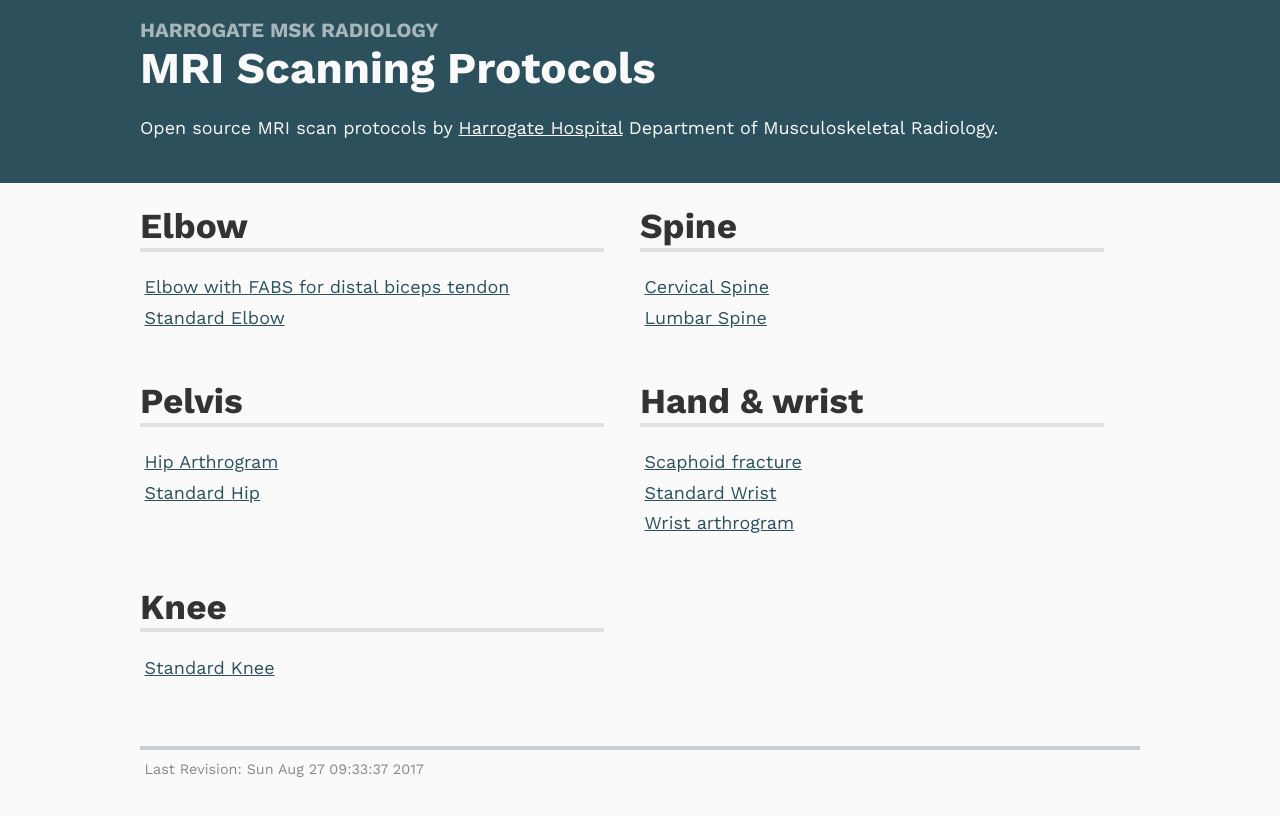
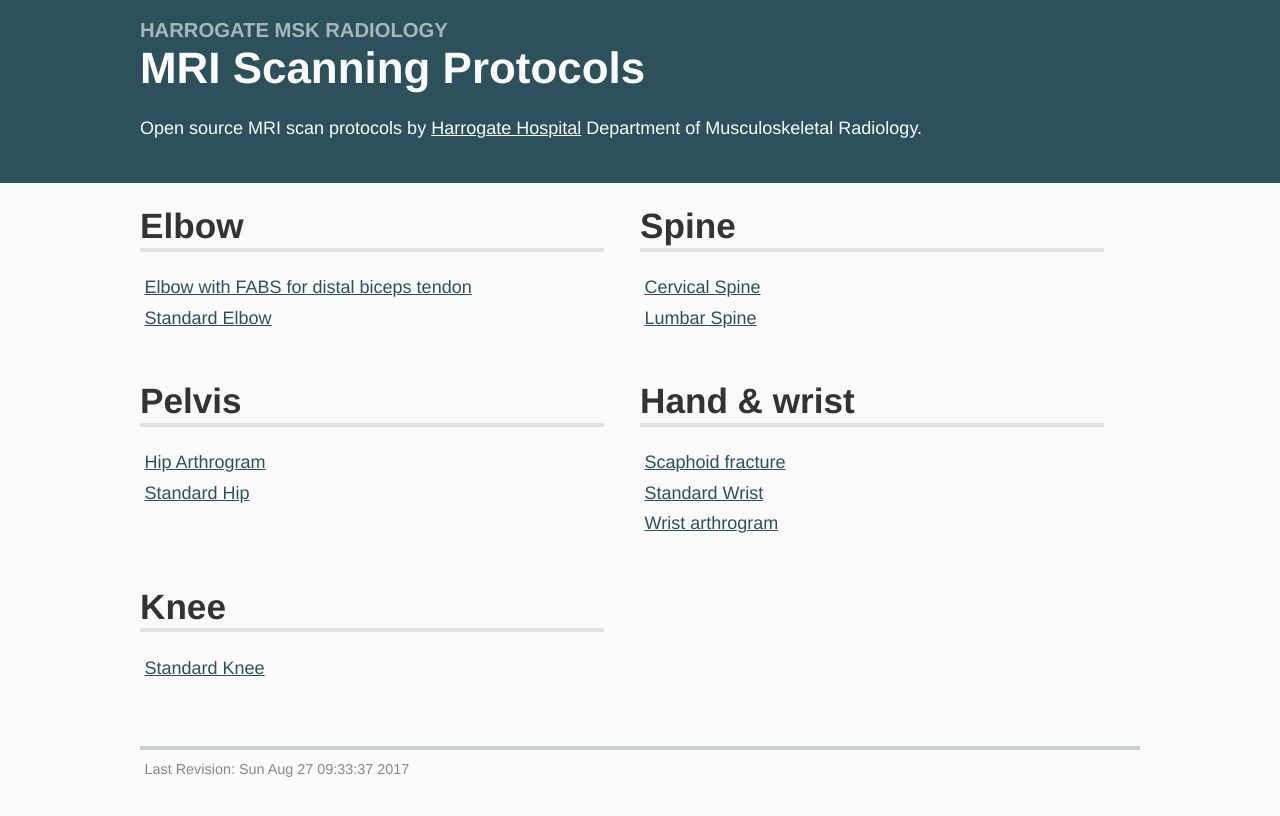
Before and after one commit to harrogatemsk/harrogatemsk.github.io, a Jekyll site: the page built from index.html, in a window 1280 px wide. Shown: the top 816 px of the page. Built offline with Jekyll 4.4.1, drawn with Linux system fonts in a browser that asks for light colours; some web fonts are replaced.

Commit message:
Update default.html

```diff
--- a/_layouts/default.html
+++ b/_layouts/default.html
@@ -4,7 +4,6 @@
 	<meta charset="utf-8">
     <meta name="viewport" content="width=device-width, initial-scale=1, user-scalable=1">
     {% seo %}
-	<link href="https://fonts.googleapis.com/css?family=Work+Sans:400,700" rel="stylesheet">
 	<link href="{{ base.url }}/assets/css/style.css" rel="stylesheet">
 </head>
 <body>
```
